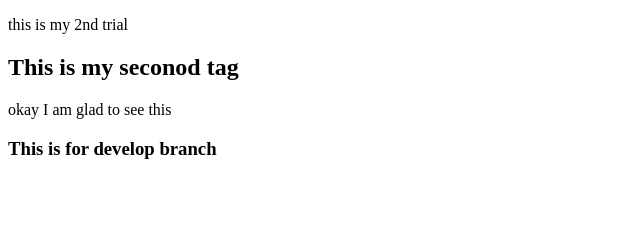
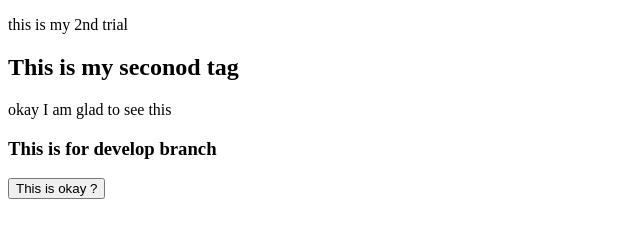
Before and after one commit to asifwebpro/my-2nd-website, a plain HTML site: page index.html in a window 1280 px wide. Shown: the whole page, without its empty margins (0-640 px from the left). Drawn offline with Linux system fonts and the light colour scheme.

Commit message:
button added

```diff
--- a/index.html
+++ b/index.html
@@ -10,5 +10,6 @@
     <h2>This is my seconod tag </h2>
     <P>okay I am glad to see this </P>
     <h3>This is for develop branch </h3>
+    <button>This is okay ?</button>
 </body>
 </html>
```
